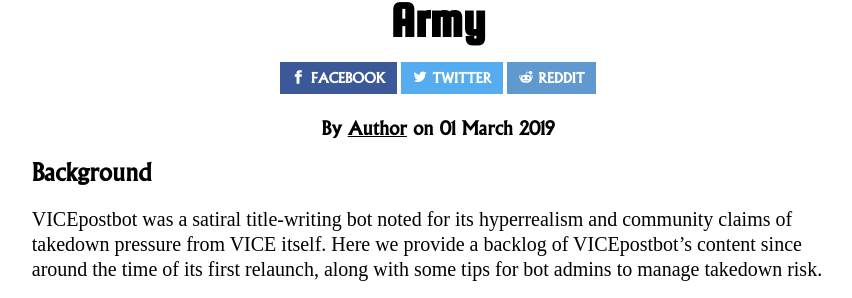
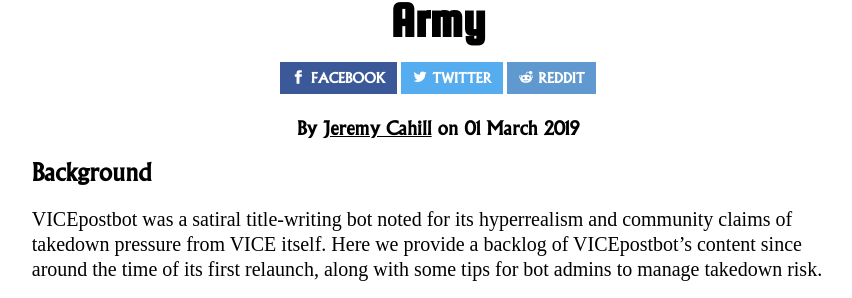
Before and after one commit to FraserThompson/PhilosophersMeme, a Jekyll site: the page built from _posts/2019-03-01-vicepostbot.markdown, in a window 1280 px wide and 900 px high, scrolled down 438 px, cut to the strip 143-441 px from the top of the window. Shown: the whole strip, without its empty margins (202-1054 px from the left). Built offline with Jekyll 4.4.1, drawn with Linux system fonts in a browser that asks for light colours; nearby versions of some CDN libraries; some web fonts are replaced; library files that are not in the unit come from our copies; comment, search, counter and statistics services are not loaded.

Commit message:
Updated Vicepostbot and 1 other file

```diff
--- a/_posts/2019-03-01-vicepostbot-vs-entire-takedown-army-tips.markdown
+++ b/_posts/2019-03-01-vicepostbot.markdown
@@ -7,6 +7,10 @@
 - computational creativity
 - memes
 - social media
+author:
+  display_name: Jeremy Cahill
+  first_name: Jeremy
+  last_name: Cahill
 ---
 
 ## Background
```
